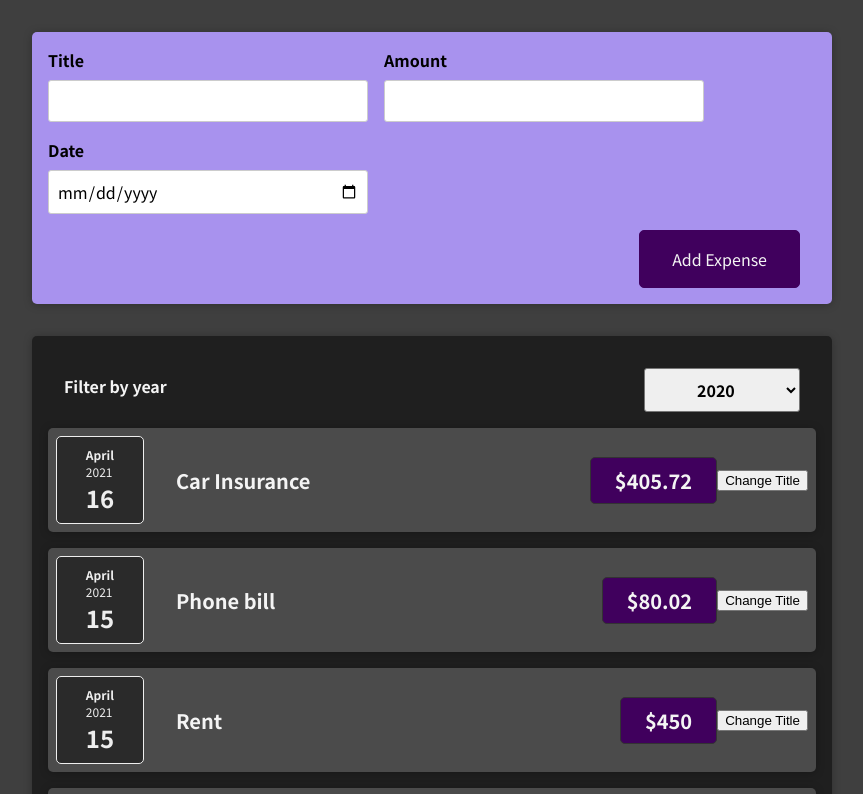
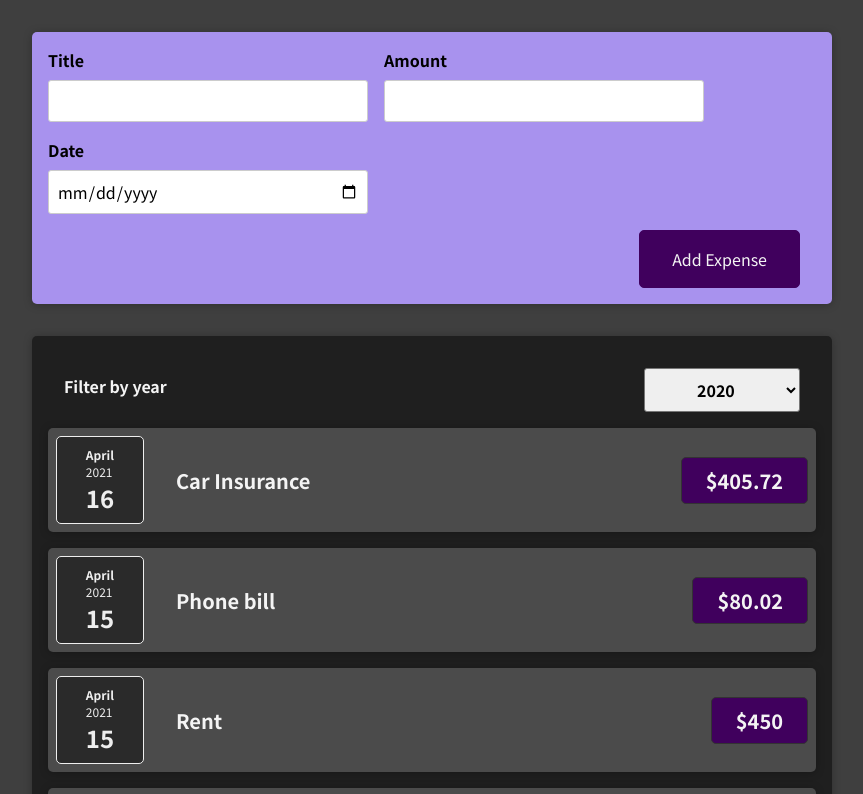
Before and after one commit to johnny-prencipe/expense-tracker, a React (Create React App) app: page / in a window 1280 px wide. Shown: the top 794 px of the page, without its empty margins (208-1071 px from the left). Built offline with nearby package versions, Linux system fonts and the light colour scheme.

Commit message:
remove button

```diff
--- a/src/components/Expenses/ExpenseItem.jsx
+++ b/src/components/Expenses/ExpenseItem.jsx
@@ -1,15 +1,11 @@
-import React, { useState } from "react";
+import React, { useState } from 'react';
 
-import "./ExpenseItem.css";
-import ExpenseDate from "./ExpenseDate";
-import Card from "../UI/Card";
+import './ExpenseItem.css';
+import ExpenseDate from './ExpenseDate';
+import Card from '../UI/Card';
 
 export default function ExpenseItem(props) {
   const [title, setTitle] = useState(props.title);
-
-  const clickHandler = () => {
-    setTitle("Updated!");
-  };
 
   return (
     <Card className="expense-item">
@@ -18,7 +14,6 @@
         <h2>{title}</h2>
         <div className="expense-item__price">${props.amount}</div>
       </div>
-      <button onClick={clickHandler}>Change Title</button>
     </Card>
   );
 }
```
Also changed, not shown: 1 other file (tests, documents, lock files or other folders).
